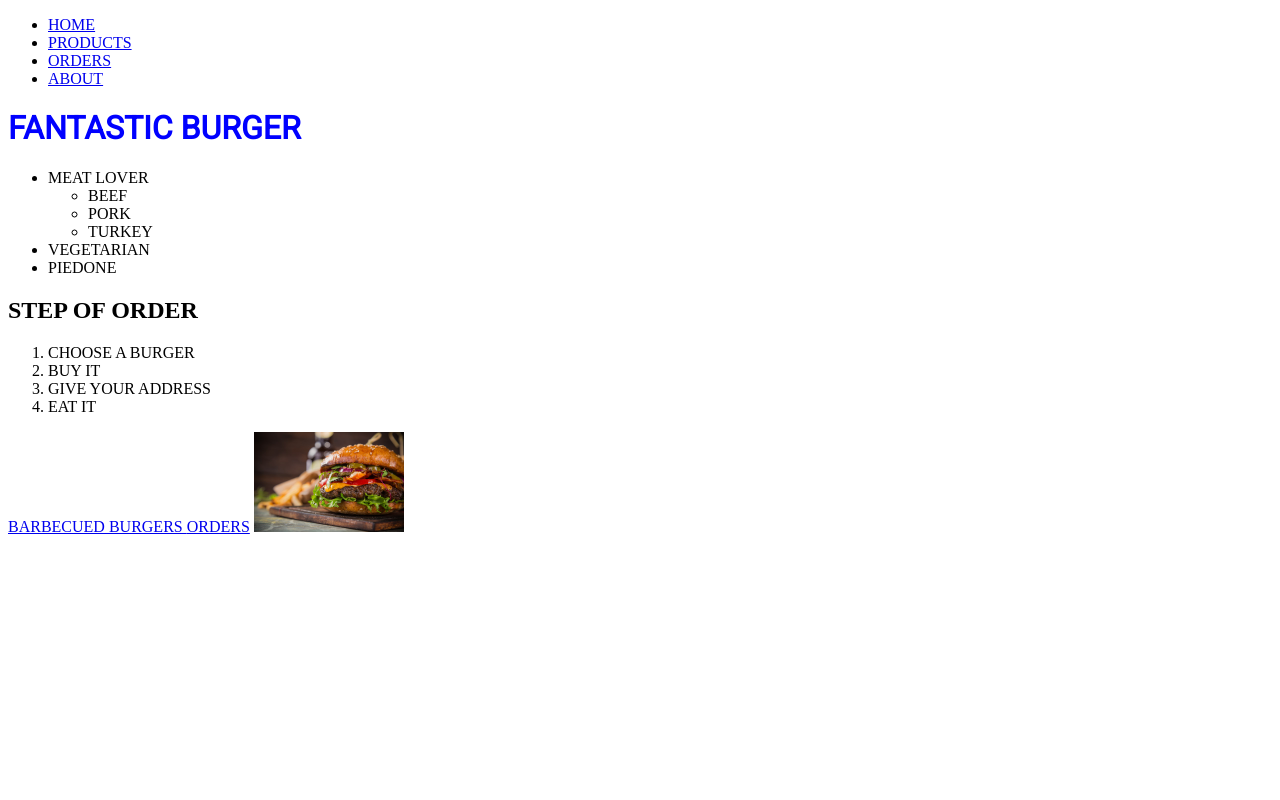
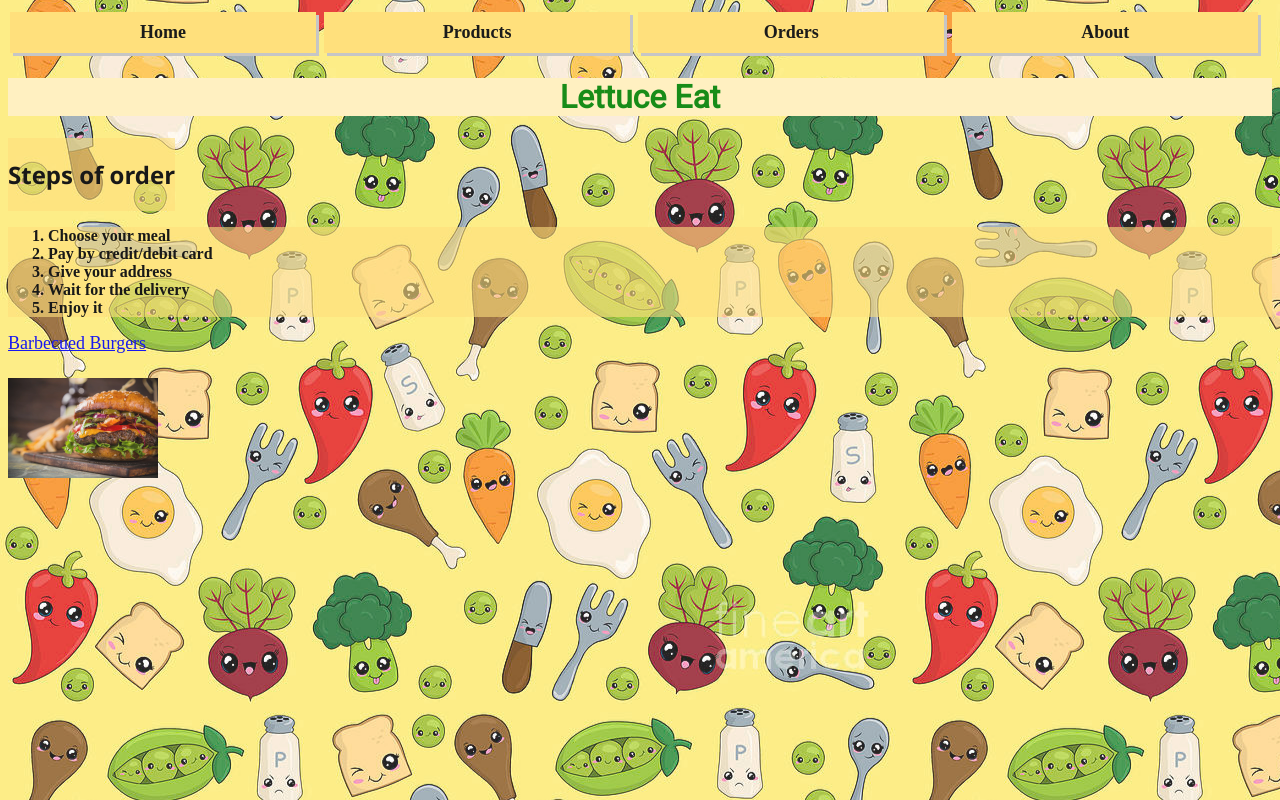
Before and after one commit to palnorbert/palnorbert.github.io, a plain HTML site: page index.html in a window 1280 px wide. Drawn offline with Linux system fonts and the light colour scheme; a web font is replaced by a local one.

Commit message:
New images have been uploaded.

```diff
--- a/css/style.css
+++ b/css/style.css
@@ -1,7 +1,11 @@
 @import url('https://fonts.googleapis.com/css2?family=Kodchasan&family=Roboto&display=swap');
 
 html {
-    text-transform: uppercase;
+    text-transform: none;
+    background-image: url(../img/background4.jpg);
+    background-position: left;
+    background-repeat: repeat;
+    opacity: 0.9;
 }
 
 h1 {
@@ -18,3 +22,40 @@ p {
     text-transform: lowercase;
     line-height: normal;
     font-weight: lighter;
+}
+
+.button {
+    width: 22%;
+    border: none;
+    padding: 10px 14px;
+    text-align: center;
+    text-decoration: none;
+    display: inline-block;
+    font-size: 18px;
+    font-weight: bold;
+    margin: 4px 2px;
+    cursor: pointer;
+    box-shadow: 3px 3px #c0c0c0;
+    color: rgb(3, 3, 3);
+    background-color: rgb(255, 221, 110);
+}
+#restaurantname {
+    text-align: center;
+    color: green;
+    background-color: rgb(255, 239, 187);
+}
+.stepstitle {
+    background-color: rgba(255, 221, 110, 0.6);
+    display: inline-block;
+    text-decoration: none;
+    font-family: 'Segoe UI', Tahoma, Geneva, Verdana, sans-serif;
+}
+.steps {
+    background-color: rgba(255, 221, 110, 0.6);
+    display: block;
+    background-size: 100px 10px;
+    font-weight: bold;
+}
+.burgerlink {
+    font-size: large;
+}
--- a/index.html
+++ b/index.html
@@ -5,54 +5,48 @@
     <meta charset="UTF-8">
     <meta name="viewport" content="width=device-width, initial-scale=1.0">
     <meta http-equiv="X-UA-Compatible" content="ie=edge">
-    <title>Egy szuper oldal</title>
+    <title>Lettuce Eat</title>
     <link rel="stylesheet" href="css/style.css">
 </head>
 
 <body>
-    <ul>
-        <li>
-            <a href="/">Home</a>
-        </li>
-        <li>
-            <a href="/pages/products.html">Products</a>
-        </li>
-        <li>
-            <a href="/pages/orders.html">Orders</a>
-        </li>
-        <li>
-            <a href="/about.html">About</a>
-        </li>
-    </ul>
-    <h1>Fantastic Burger</h1>
-    <ul>
-        <li>
-            Meat lover
-            <ul>
-                <li>Beef</li>
-                <li>Pork</li>
-                <li>Turkey</li>
-            </ul>
-        </li>
-        <li>Vegetarian</li>
-        <li>Piedone</li>
-    </ul>
+    <div>
 
-    <h2>Step of order</h2>
+        <a class="button" href="/">Home</a>
+
+        <a class="button" href="/pages/products.html">Products</a>
+
+        <a class="button" href="/pages/orders.html">Orders</a>
+
+        <a class="button" href="/about.html">About</a>
+
+
+    </div>
+    <h1 id="restaurantname">Lettuce Eat</h1>
+
+    <div class="stepstitle">
+    <h2>Steps of order</h2></div>
+
+    <div class="steps">
     <ol>
-        <li>Choose a burger</li>
-        <li>Buy it</li>
+        <li>Choose your meal</li>
+        <li>Pay by credit/debit card</li>
         <li>Give your address</li>
-        <li>Eat it</li>
+        <li>Wait for the delivery</li>
+        <li>Enjoy it</li>
     </ol>
+</div>
 
+<div class="burgerlink">
     <a href="https://barbecuebible.com/recipe/great-american-hamburger/">
         Barbecued Burgers
     </a>
-    <a href="pages/orders.html">Orders</a>
-    <a target="_blank" href="https://barbecuebible.com/recipe/great-american-hamburger/">
-        <img width="150" height="100" src="img/burger2.jpg" alt="tasty burger">
-    </a>
+    <p>
+        <a target="_blank" href="https://barbecuebible.com/recipe/great-american-hamburger/">
+            <img width="150" height="100" src="img/burger2.jpg" alt="tasty burger">
+        </a>
+    </p>
+</div>
 
 </body>
 
```
Also changed, not shown: about.html (+1 -0 lines), pages/products.html (+26 -0 lines), img/background1.jpg (added), img/background2.jpg (added), img/background3.jpg (added), img/background4.jpg (added), img/background5.jpg (added).
